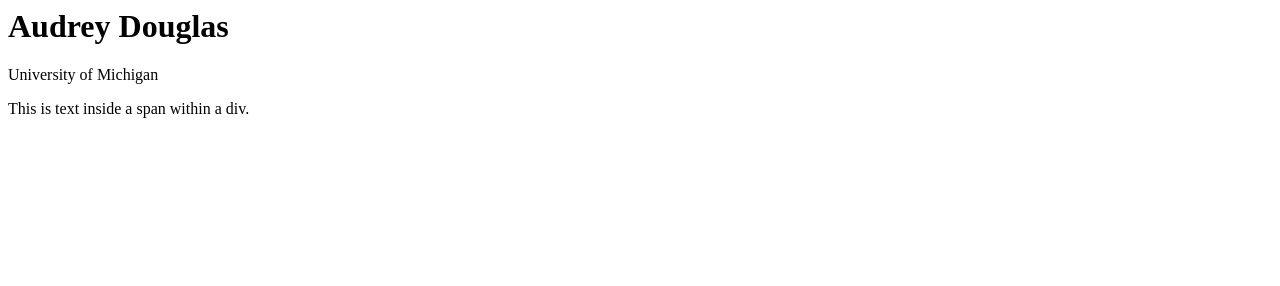
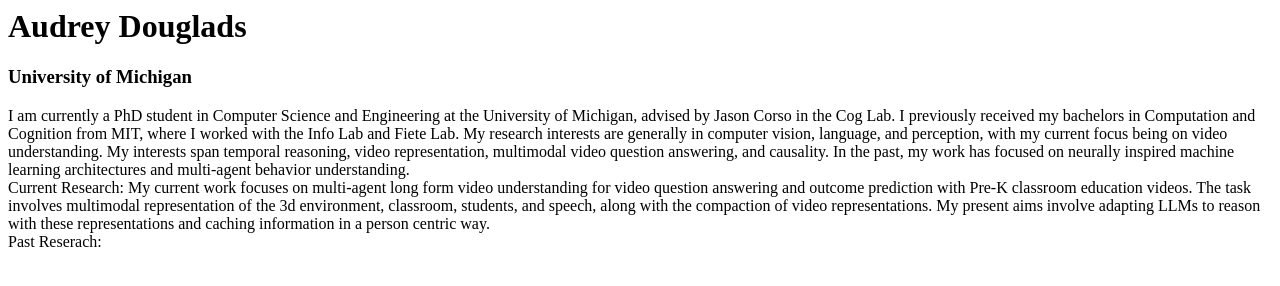
Before and after one commit to audreyadouglas/audreyadouglas.github.io, a plain HTML site: page index.html in a window 1280 px wide. Drawn offline with Linux system fonts and the light colour scheme.

Commit message:
Update index.html

```diff
--- a/index.html
+++ b/index.html
@@ -2,13 +2,20 @@
 
 <html>
 <head>
-  <title>Adding Text</title>
+  <title>Audrey Douglas</title>
 </head>
 <body>
-  <h1>Audrey Douglas</h1>
-  <p>University of Michigan</p>
+  <h1>Audrey Douglads</h1>
+  <h3>University of Michigan</h3>
   <div>
-    <span>This is text inside a span within a div.</span>
+    <span>I am currently a PhD student in Computer Science and Engineering at the University of Michigan, advised by Jason Corso in the Cog Lab. I previously received my bachelors in Computation and Cognition from MIT, where I worked with the Info Lab and Fiete Lab. My research interests are generally in computer vision, language, and perception, with my current focus being on video understanding. My interests span temporal reasoning, video representation, multimodal video question answering, and causality. In the past, my work has focused on neurally inspired machine learning architectures and multi-agent behavior understanding.</span>
+  </div>
+  <div>
+    <span>Current Research:</span>
+    <span>My current work focuses on multi-agent long form video understanding for video question answering and outcome prediction with Pre-K classroom education videos. The task involves multimodal representation of the 3d environment, classroom, students, and speech, along with the compaction of video representations. My present aims involve adapting LLMs to reason with these representations and caching information in a person centric way.</span>
+  </div>
+  <div>
+    <span>Past Reserach:</span>
   </div>
 </body>
 </html>
```
